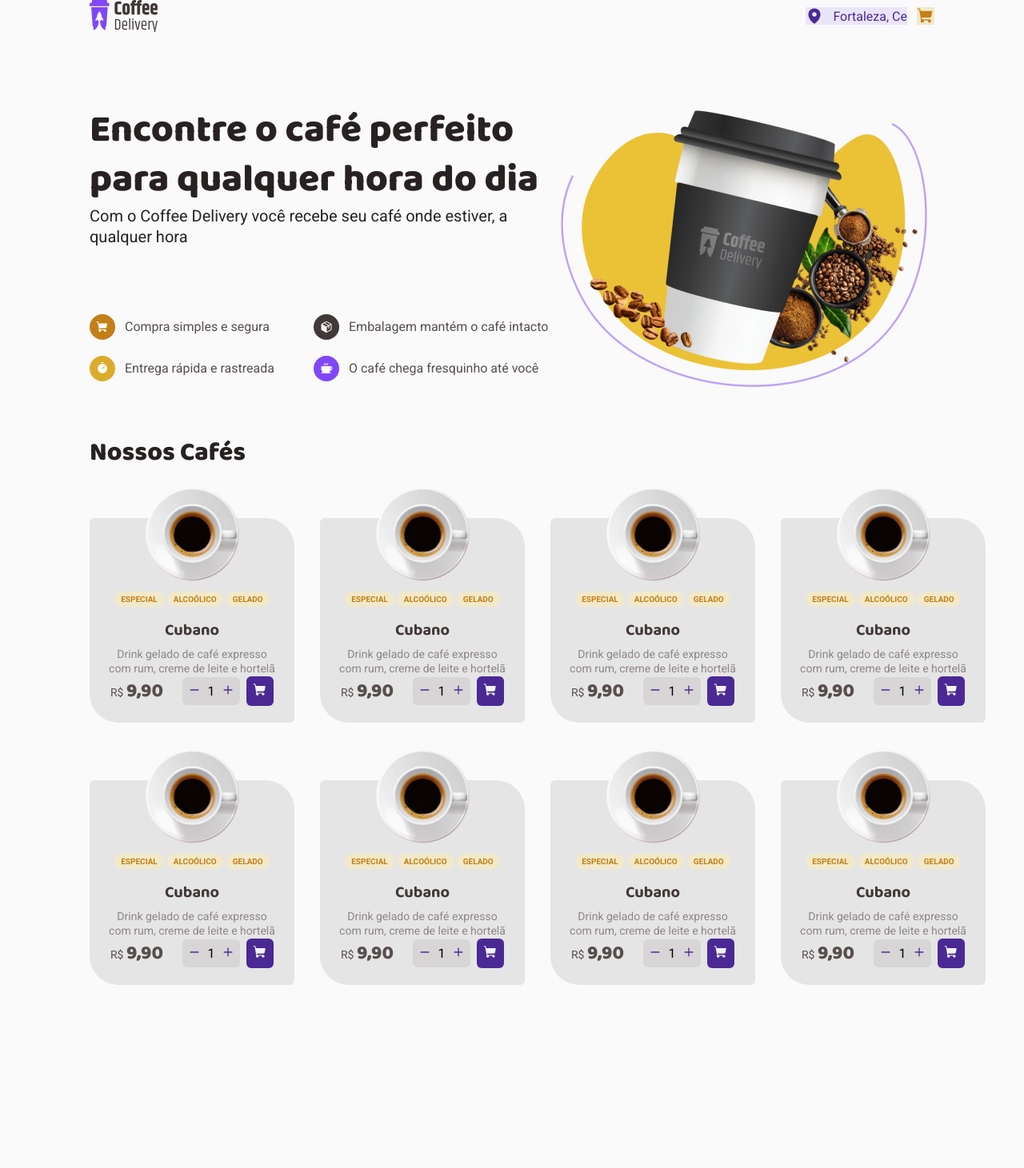
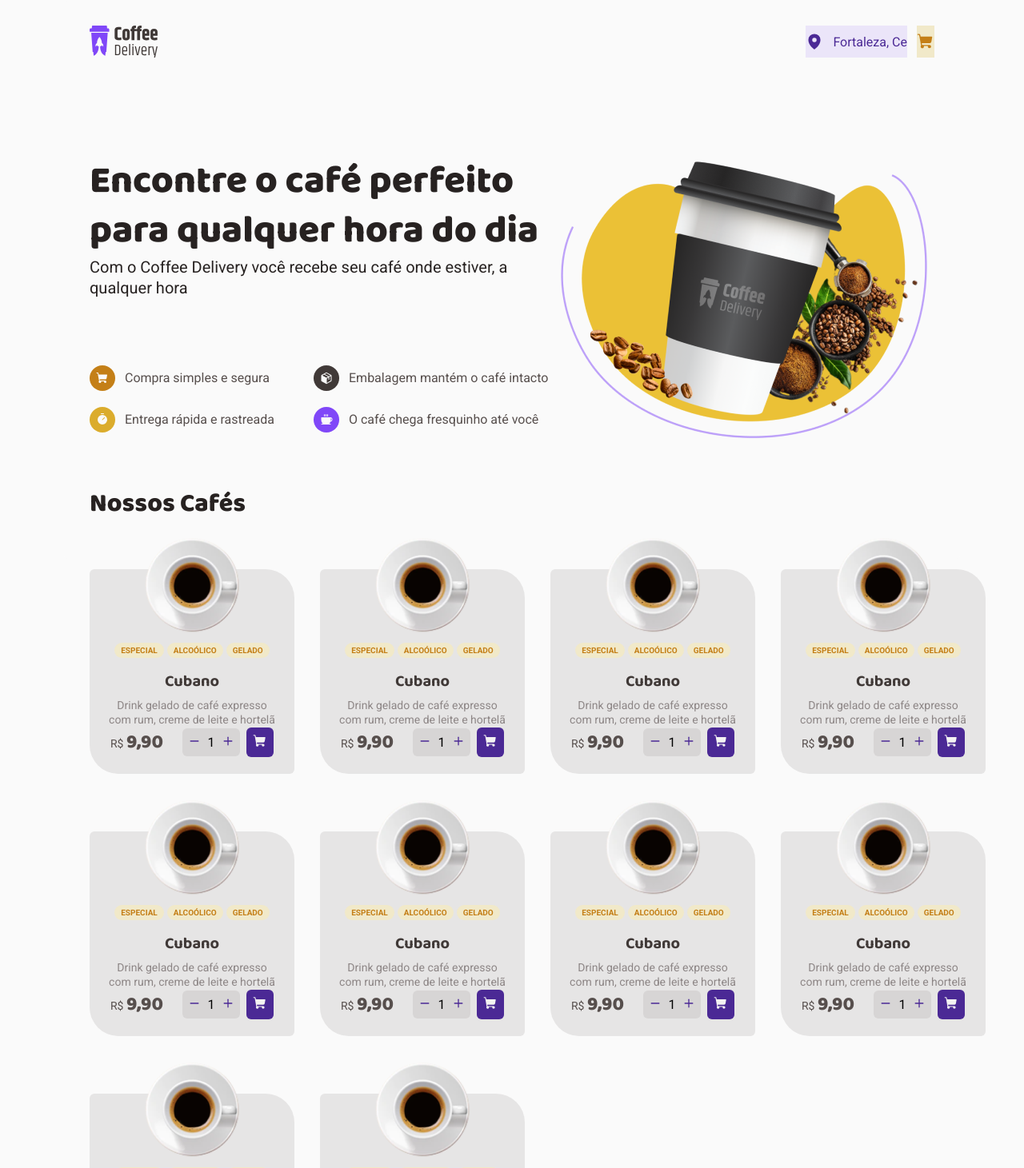
Before and after one commit to vanderL/coffe-delivery, a React (Vite) app: page / in a window 1280 px wide. Shown: the top 1461 px of the page at 80% size. Before the commit the page ends 1272 px from the top, so only its background shows below. Built offline with nearby package versions, Linux system fonts and the light colour scheme.

Commit message:
fix: padding header

```diff
--- a/src/components/Header/styles.ts
+++ b/src/components/Header/styles.ts
@@ -2,8 +2,7 @@ import styled from "styled-components";
 
 export const HeaderContainer = styled.header`
   display: flex;
-  height: 100px;
-  align-items: center;
+  padding: 2rem 0;
   justify-content: space-between;
 
   nav {
--- a/src/pages/Home.tsx
+++ b/src/pages/Home.tsx
@@ -53,6 +53,8 @@ export function Home() {
           <CardCoffee />
           <CardCoffee />
           <CardCoffee />
+          <CardCoffee />
+          <CardCoffee />
         </div>
       </CoffeesContainer>
     </>
```
